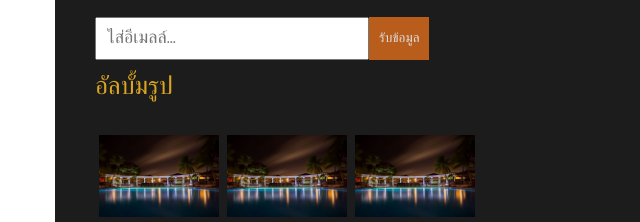
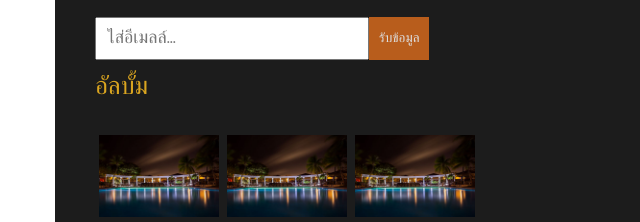
Before and after one commit to lodevceo/ibistouchvanservice, a plain HTML site: page index.html in a window 1280 px wide. Shown: the part 2074-2296 px from the top of the page, 10-650 px from the left. Drawn offline with Linux system fonts and the light colour scheme.

Commit message:
fixed-index-3

```diff
--- a/index.html
+++ b/index.html
@@ -216,7 +216,7 @@
             </div>
 
             <div class="gallery">
-                <h3 class="footer-heading">อัลบั้มรูป</h3>
+                <h3 class="footer-heading">อัลบั้ม</h3>
                 <div class="gallery-images">
                     <div class="image-wrapper">
                         <img src="./inc/img/gallery-img-1.jpeg" class="footer-image">
```
